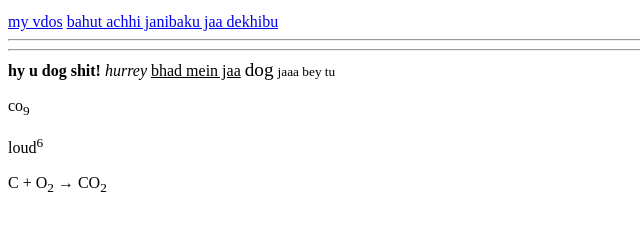
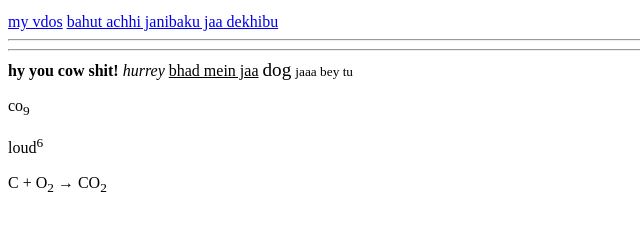
Before and after one commit to himansu2000/himansuproject, a plain HTML site: page index.html in a window 1280 px wide. Shown: the part 361-592 px from the top of the page, 0-640 px from the left. Drawn offline with Linux system fonts and the light colour scheme.

Commit message:
I am again committed the file

```diff
--- a/index.html
+++ b/index.html
@@ -21,7 +21,7 @@
     <hr>
     <!-- <img src="https://prod-qna-question-images.s3.amazonaws.com/qna-images/question/8a541632-8384-46fb-954f-64e32ab5bf80/81272b8f-c2ad-4db1-8ba9-6324e2cf8685/i6rd8vp.png" alt="no image found"> -->
     <hr>
-    <b>hy u dog shit!</b>
+    <b>hy you cow shit!</b>
     <i>hurrey</i>
     <u>bhad mein jaa</u>
     <big>dog</big>
```
